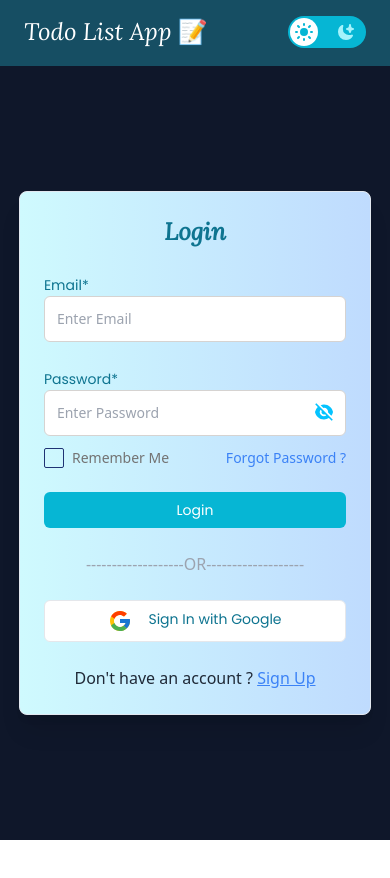
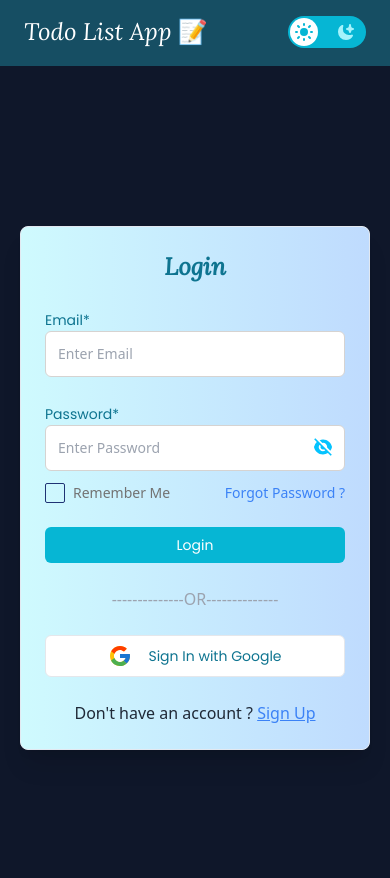
Before and after one commit to UroojTahir160/TodoListApp, a React (Create React App) app: page /signin in a window 390 px wide. Shown: the top 878 px of the page. Before the commit the page ends 844 px from the top, so only its background shows below. Built offline with nearby package versions, Linux system fonts and the light colour scheme; no server answers.

Commit message:
fixed styling layouts

```diff
--- a/src/pages/ResetPassword/ResetPassword.jsx
+++ b/src/pages/ResetPassword/ResetPassword.jsx
@@ -87,7 +87,7 @@ const ResetPasswordPage = () => {
           </button>
         </form>
         <p className="text-gray-400 text-center">
-          -------------------OR-------------------
+          --------------OR--------------
         </p>
 
         <p className="text-gray-800 text-center text-base font-normal">
--- a/src/pages/SignIn/SignIn.jsx
+++ b/src/pages/SignIn/SignIn.jsx
@@ -101,9 +101,9 @@ const SignInPage = () => {
   };
 
   return (
-    <div className="bg-gradient-to-r from-cyan-100 to-blue-200 dark:from-slate-900 dark:to-slate-900 h-[calc(100vh-70px)] flex items-center justify-center">
+    <div className="bg-gradient-to-r from-cyan-100 to-blue-200 dark:from-slate-900 dark:to-slate-900 h-screen lg:h-[calc(100vh-70px)] flex items-center justify-center">
       <div
-        className={`self-center p-6 xs:p-10 flex flex-col border bg-white dark:bg-gradient-to-r dark:from-cyan-100 dark:to-blue-200 border-secondary-200 shadow-xl rounded-lg md:w-1/2 xl:w-[30%] xs:w-[80%] h-fit gap-6`}
+        className={`self-center p-6 xs:p-10 flex flex-col border bg-white dark:bg-gradient-to-r dark:from-cyan-100 dark:to-blue-200 border-secondary-200 shadow-xl rounded-lg md:w-1/2 xl:w-[30%] xs:w-[80%] h-fit gap-6 m-[20px]`}
       >
         <form
           className="flex flex-col items-center gap-6 w-full"
@@ -169,10 +169,10 @@ const SignInPage = () => {
           </button>
         </form>
         <p className="text-gray-400 text-center">
-          -------------------OR-------------------
+          --------------OR--------------
         </p>
         <button
-          className="hover:border-primary-700 border bg-white text-primary-700 font-medium font-Poppins px-4 py-2 rounded-md transition duration-300 focus:outline-none focus:border-primary-700 focus:ring focus:ring-primary-200 w-full flex gap-4 justify-center text-sm lg:text-base"
+          className="hover:border-primary-700 border items-center bg-white text-primary-700 font-medium font-Poppins px-4 py-2 rounded-md transition duration-300 focus:outline-none focus:border-primary-700 focus:ring focus:ring-primary-200 w-full flex gap-4 justify-center text-sm lg:text-base"
           onClick={googleSignIn}
         >
           <FcGoogle size={24} />
--- a/src/pages/SignUp/SignUp.jsx
+++ b/src/pages/SignUp/SignUp.jsx
@@ -66,7 +66,7 @@ const SignUpPage = () => {
   };
 
   return (
-    <div className="bg-gradient-to-r from-cyan-100 to-blue-200 dark:from-slate-900 dark:to-slate-900 h-full md:h-screen xl:h-[calc(100vh-70px)] flex items-center justify-center">
+    <div className="bg-gradient-to-r from-cyan-100 to-blue-200 dark:from-slate-900 dark:to-slate-900 h-full lg:h-[calc(100vh-70px)] flex items-center justify-center">
       <div
         className={`self-center p-6 xs:p-10 flex flex-col border bg-white dark:bg-gradient-to-r dark:from-cyan-100 dark:to-blue-200 border-secondary-200 shadow-xl rounded-lg my-[50px] mx-[30px] md:[65%] lg:w-1/2 xl:w-[40%] xs:w-[80%] h-fit gap-6 items-center`}
       >
@@ -151,10 +151,10 @@ const SignUpPage = () => {
           </button>
         </form>
         <p className="text-gray-400 text-center">
-          -------------------OR-------------------
+          --------------OR--------------
         </p>
         <button
-          className="hover:border-primary-700 border bg-white text-primary-700 font-medium font-Poppins px-4 py-2 rounded-md transition duration-300 focus:outline-none focus:border-primary-700 focus:ring focus:ring-primary-200 w-fit flex gap-4 justify-center text-sm lg:text-base"
+          className="hover:border-primary-700 border bg-white text-primary-700 font-medium font-Poppins px-4 py-2 rounded-md transition duration-300 focus:outline-none focus:border-primary-700 focus:ring focus:ring-primary-200 w-fit flex gap-4 justify-center items-center text-xs sm:text-sm lg:text-base"
           onClick={googleSignIn}
         >
           <FcGoogle size={24} />
```
